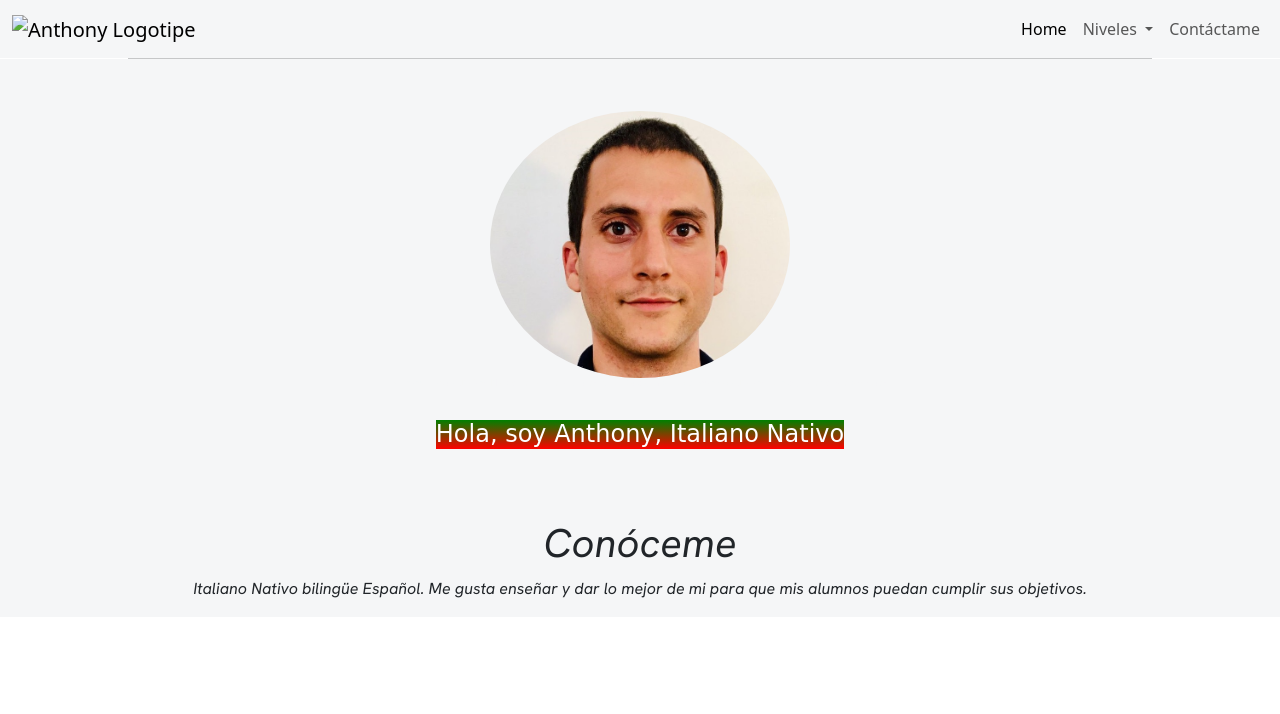
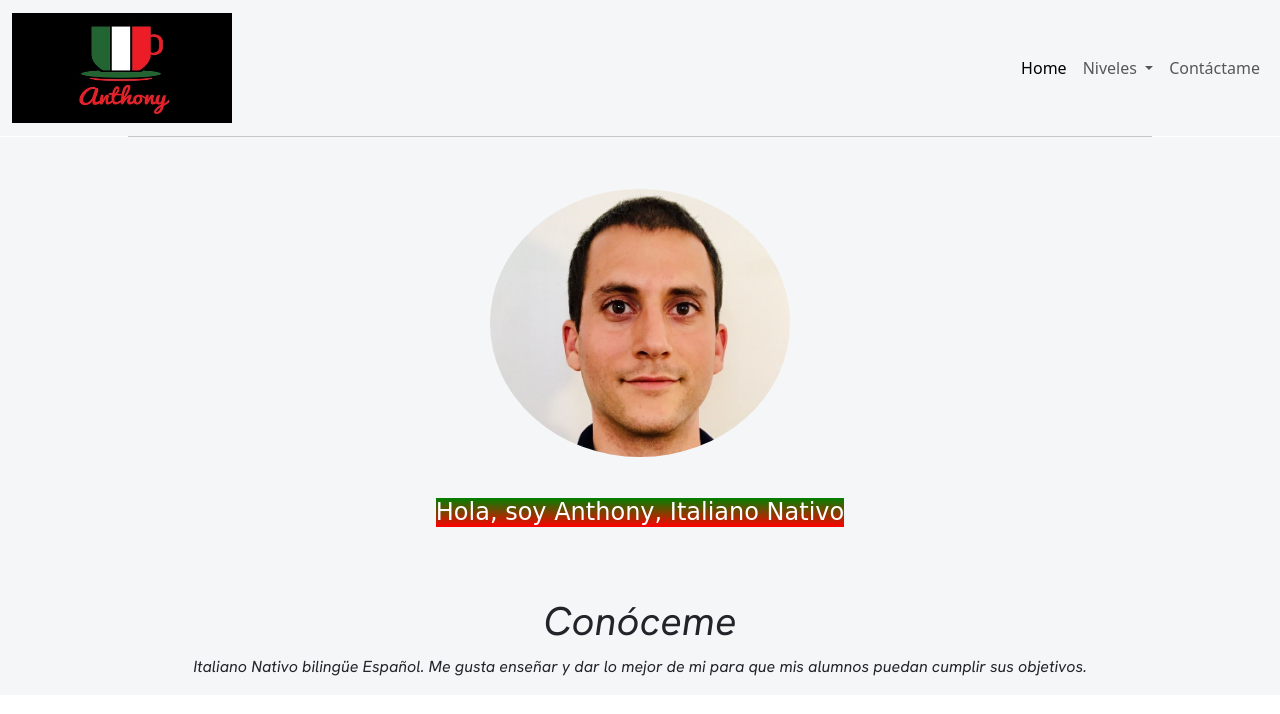
Before and after one commit to Damian-Barera/client-anthony, a plain HTML site: page aboutMe.html in a window 1280 px wide. Drawn offline with nearby package versions, Linux system fonts and the light colour scheme; the site is published under a folder, as on GitHub Pages, so addresses that start at the root find nothing; a web font is replaced by a local one.

Commit message:
fix menu image bug

```diff
--- a/aboutMe.html
+++ b/aboutMe.html
@@ -39,7 +39,7 @@
       <a class="navbar-brand" href="#">
 
         <!-- Logotipe -->
-        <img src="/images/anthonyLogotipe.jpg" alt="Anthony Logotipe">
+        <img src="anthonyLogotipe.jpg" alt="Anthony Logotipe">
       </a>
       <button class="navbar-toggler" type="button" data-bs-toggle="collapse" data-bs-target="#navbar-toggler" aria-controls="navbarSupportedContent" aria-expanded="false" aria-label="Toggle navigation">
         <span class="navbar-toggler-icon"></span>
```
Also changed, not shown: index.html (+2 -2 lines), anthonyLogotipe.jpg (renamed from images/anthonyLogotipe.jpg).
